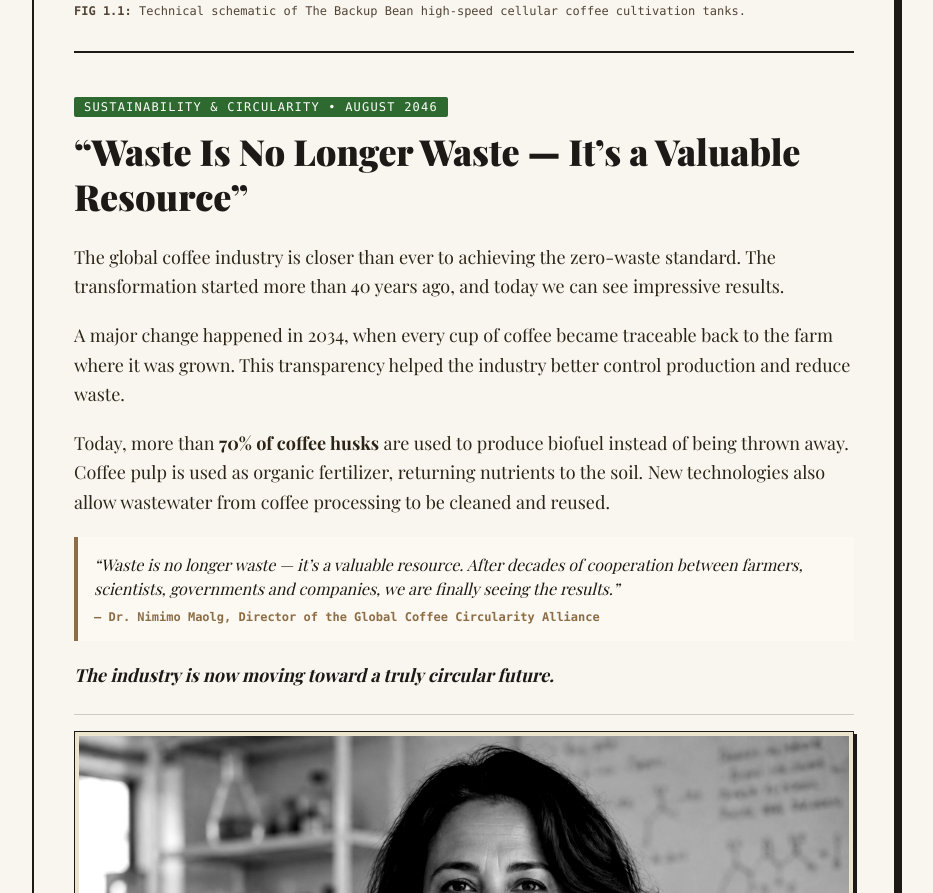
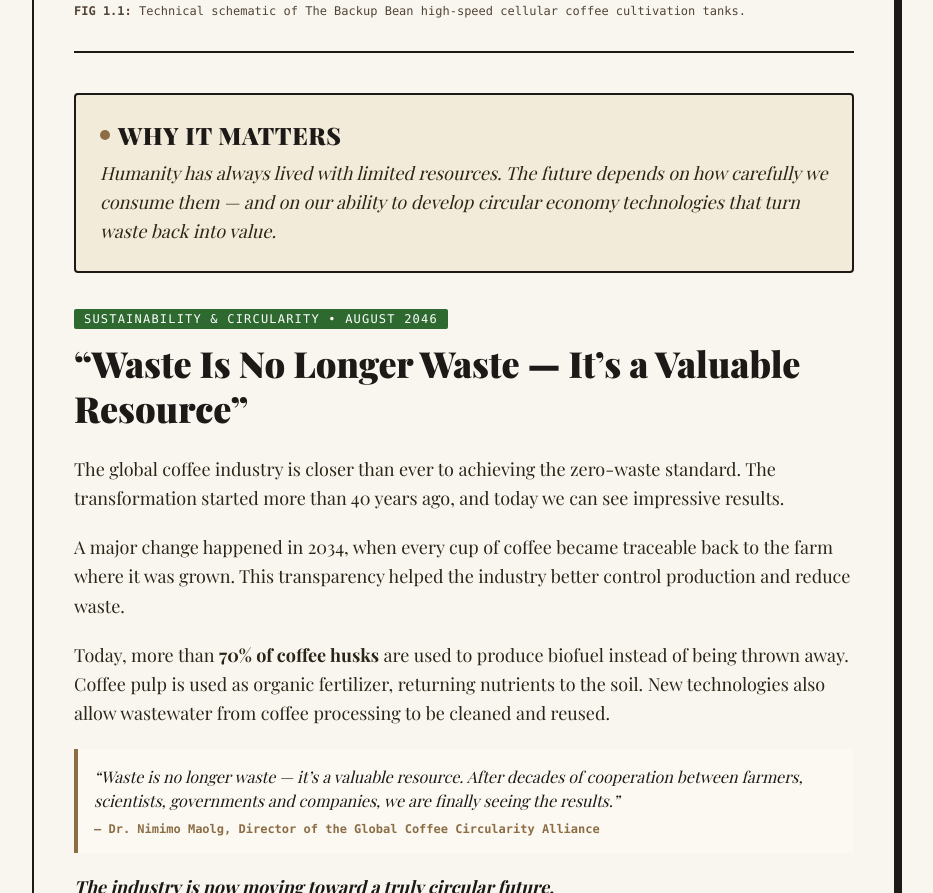
Before and after one commit to maxlearns2code/coffee-system-2046, a Next.js app: page / in a window 1280 px wide. Shown: the part 1791-2684 px from the top of the page, without its empty margins (176-1109 px from the left). Built offline with nearby package versions, Linux system fonts and the light colour scheme; a web font is replaced by a local one.

Commit message:
Add 'Why It Matters' section between the 2 articles

```diff
--- a/src/components/organisms/Organisms.tsx
+++ b/src/components/organisms/Organisms.tsx
@@ -70,6 +70,22 @@ export function ArticleMain() {
   );
 }
 
+export function SectionWhyItMatters() {
+  return (
+    <section className="my-8 p-6 bg-[#f2ebd9] border-2 border-[#1c1917] rounded-sm">
+      <div className="flex items-center gap-2 mb-2">
+        <span className="w-2.5 h-2.5 bg-[#8c6d46] rounded-full"></span>
+        <h3 className="font-serif text-xl sm:text-2xl font-black uppercase text-[#1c1917] tracking-wide">
+          Why It Matters
+        </h3>
+      </div>
+      <p className="font-serif text-base md:text-lg text-[#2c2416] leading-relaxed italic">
+        Humanity has always lived with limited resources. The future depends on how carefully we consume them — and on our ability to develop circular economy technologies that turn waste back into value.
+      </p>
+    </section>
+  );
+}
+
 export function ArticleWaste() {
   return (
     <article className="mb-10 pb-8 border-b-2 border-[#1c1917]">
--- a/src/components/templates/NewspaperTemplate.tsx
+++ b/src/components/templates/NewspaperTemplate.tsx
@@ -1,6 +1,6 @@
 import React from "react";
 import { FeedbackBanner, Masthead } from "../molecules/Molecules";
-import { ArticleMain, ArticleWaste, NewspaperFooter } from "../organisms/Organisms";
+import { ArticleMain, SectionWhyItMatters, ArticleWaste, NewspaperFooter } from "../organisms/Organisms";
 
 export function NewspaperTemplate() {
   return (
@@ -15,6 +15,8 @@ export function NewspaperTemplate() {
 
         <ArticleMain />
 
+        <SectionWhyItMatters />
+
         <ArticleWaste />
 
         <NewspaperFooter />
```
